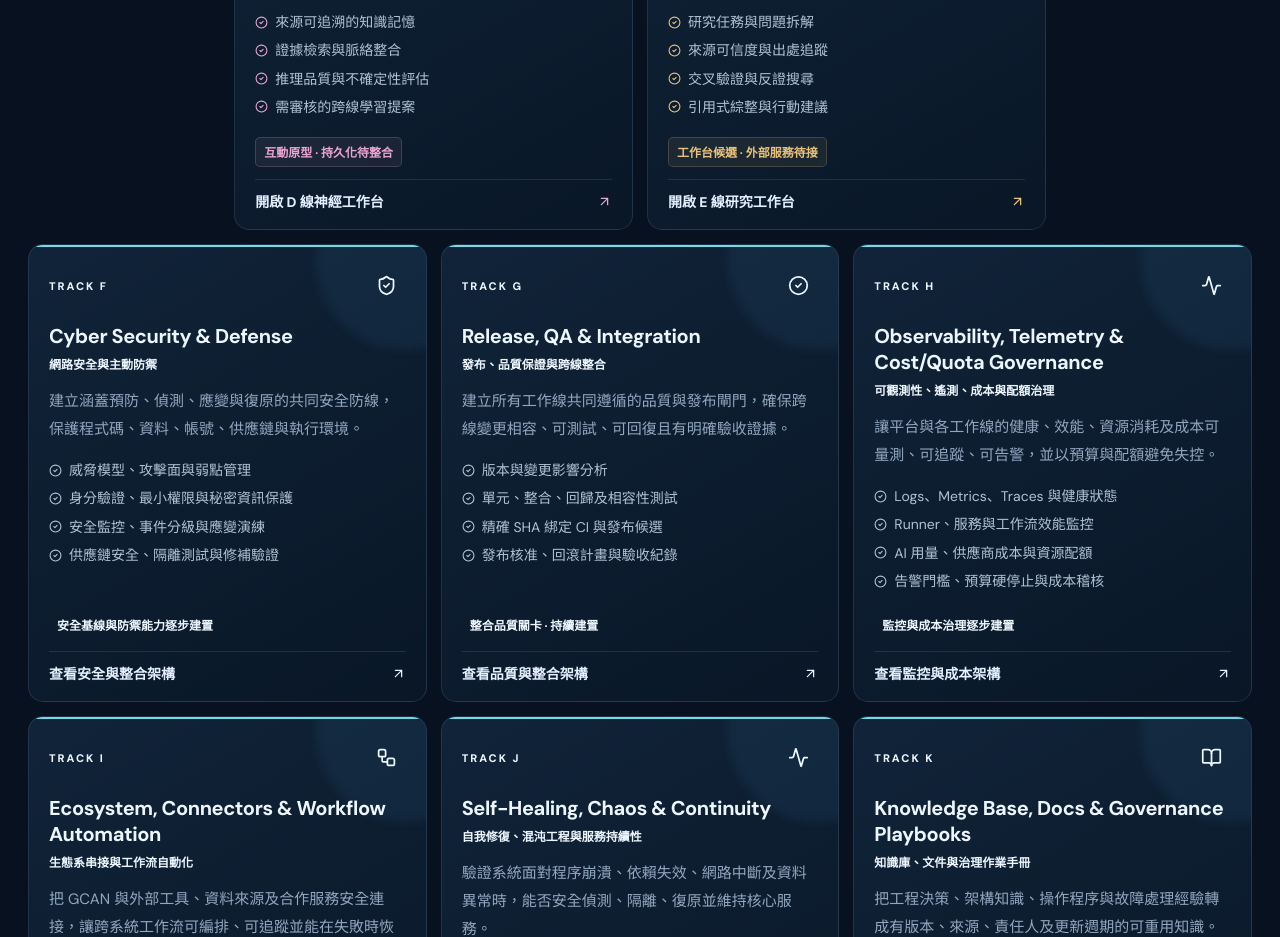
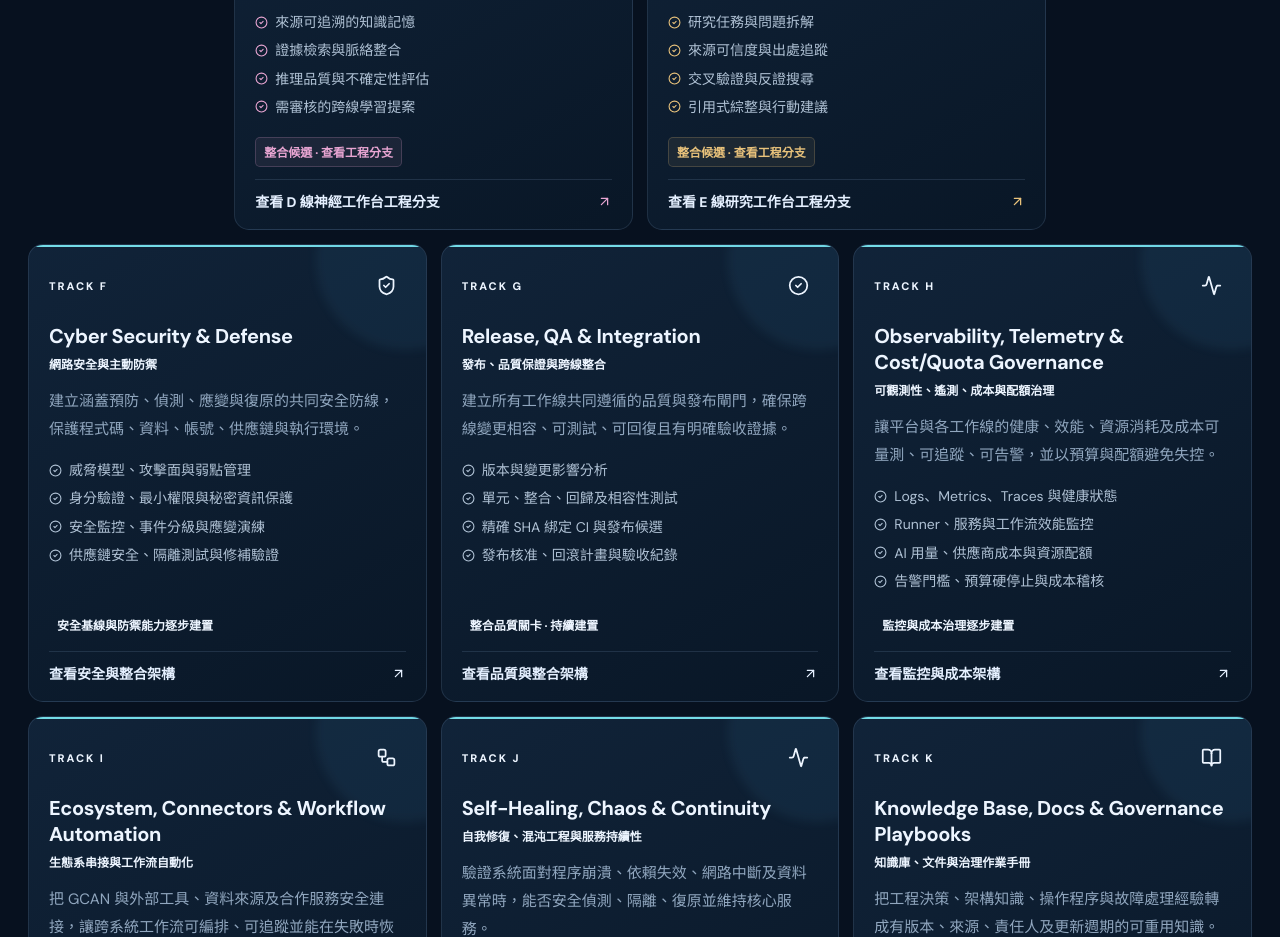
Before and after one commit to X84657465/global-citizen-ai-network, a Next.js app: page / in a window 1280 px wide. Shown: the part 2460-3397 px from the top of the page. Built offline with nearby package versions, Linux system fonts and the light colour scheme.

Commit message:
fix(B): replace stale D-E preview links with source branches

```diff
--- a/app/page.tsx
+++ b/app/page.tsx
@@ -8,8 +8,8 @@ const tracks: Track[] = [
  { code:"A", title:"Agent Factory V2", subtitle:"AI 自動開發工廠", mission:"讓工程任務從規劃、執行、測試、修復到交付，都有明確狀態與可核對證據。", scope:["任務派送與 Worker Lease","隔離執行、測試與故障修復","精確 SHA 綁定 CI 與候選 PR","重試、復原及交付稽核"], status:"獨立工作台 · 開發候選", href:"/factory", action:"開啟 A 線工廠工作台", icon:Workflow },
  { code:"B", title:"Global Citizen AI Network", subtitle:"全球公民 AI 產品", mission:"面向使用者的產品主線，整合 AI 工作空間、知識貢獻、透明帳本與平台治理。", scope:["AI 工作空間與專案脈絡","任務、提交、審核與複核","成本、貢獻與稽核紀錄","會員體驗與平台流程"], status:"產品入口 · MVP 建置中", href:"/workspace", action:"進入 B 線產品工作區", icon:Globe2 },
  { code:"C", title:"Predictive Coding", subtitle:"預測編碼與誤差學習", mission:"明確提出可驗證預測，再對照觀測結果、計算誤差、檢查校準並提出改進方案。", scope:["預測紀錄與目標期限","實際觀測與來源證據","誤差量測、校準與漂移","附驗證與回復方案的更新提案"], status:"展示工作台 · 示範資料", href:"/predictive-coding", action:"開啟 C 線預測工作台", icon:Activity },
- { code:"D", title:"Deep Neural", subtitle:"深度神經與知識推理", mission:"整理具來源、版本與信心標記的知識記憶，支援推理、評估與跨線學習。", scope:["來源可追溯的知識記憶","證據檢索與脈絡整合","推理品質與不確定性評估","需審核的跨線學習提案"], status:"互動原型 · 持久化待整合", href:"https://global-citizen-ai-network-git-fe-c5aecf-acmes-projects-3dfbdf35.vercel.app/deep-neural", action:"開啟 D 線神經工作台", external:true, icon:BrainCircuit },
- { code:"E", title:"Deep Research", subtitle:"深度研究與證據查核", mission:"把研究問題拆成可追蹤任務，查驗來源、尋找佐證與反證，輸出有引用的研究成果。", scope:["研究任務與問題拆解","來源可信度與出處追蹤","交叉驗證與反證搜尋","引用式綜整與行動建議"], status:"工作台候選 · 外部服務待接", href:"https://global-citizen-ai-network-git-fe-fef10e-acmes-projects-3dfbdf35.vercel.app/deep-research", action:"開啟 E 線研究工作台", external:true, icon:SearchCheck },
+ { code:"D", title:"Deep Neural", subtitle:"深度神經與知識推理", mission:"整理具來源、版本與信心標記的知識記憶，支援推理、評估與跨線學習。", scope:["來源可追溯的知識記憶","證據檢索與脈絡整合","推理品質與不確定性評估","需審核的跨線學習提案"], status:"整合候選 · 查看工程分支", href:"https://github.com/X84657465/global-citizen-ai-network/tree/feat/deep-neural-core", action:"查看 D 線神經工作台工程分支", external:true, icon:BrainCircuit },
+ { code:"E", title:"Deep Research", subtitle:"深度研究與證據查核", mission:"把研究問題拆成可追蹤任務，查驗來源、尋找佐證與反證，輸出有引用的研究成果。", scope:["研究任務與問題拆解","來源可信度與出處追蹤","交叉驗證與反證搜尋","引用式綜整與行動建議"], status:"整合候選 · 查看工程分支", href:"https://github.com/X84657465/global-citizen-ai-network/tree/feat/deep-research-workbench", action:"查看 E 線研究工作台工程分支", external:true, icon:SearchCheck },
 
  { code:"F", title:"Cyber Security & Defense", subtitle:"網路安全與主動防禦", mission:"建立涵蓋預防、偵測、應變與復原的共同安全防線，保護程式碼、資料、帳號、供應鏈與執行環境。", scope:["威脅模型、攻擊面與弱點管理","身分驗證、最小權限與秘密資訊保護","安全監控、事件分級與應變演練","供應鏈安全、隔離測試與修補驗證"], status:"安全基線與防禦能力逐步建置", href:"#architecture", action:"查看安全與整合架構", icon:ShieldCheck },
  { code:"G", title:"Release, QA & Integration", subtitle:"發布、品質保證與跨線整合", mission:"建立所有工作線共同遵循的品質與發布閘門，確保跨線變更相容、可測試、可回復且有明確驗收證據。", scope:["版本與變更影響分析","單元、整合、回歸及相容性測試","精確 SHA 綁定 CI 與發布候選","發布核准、回滾計畫與驗收紀錄"], status:"整合品質關卡 · 持續建置", href:"#architecture", action:"查看品質與整合架構", icon:CheckCircle2 },
```
